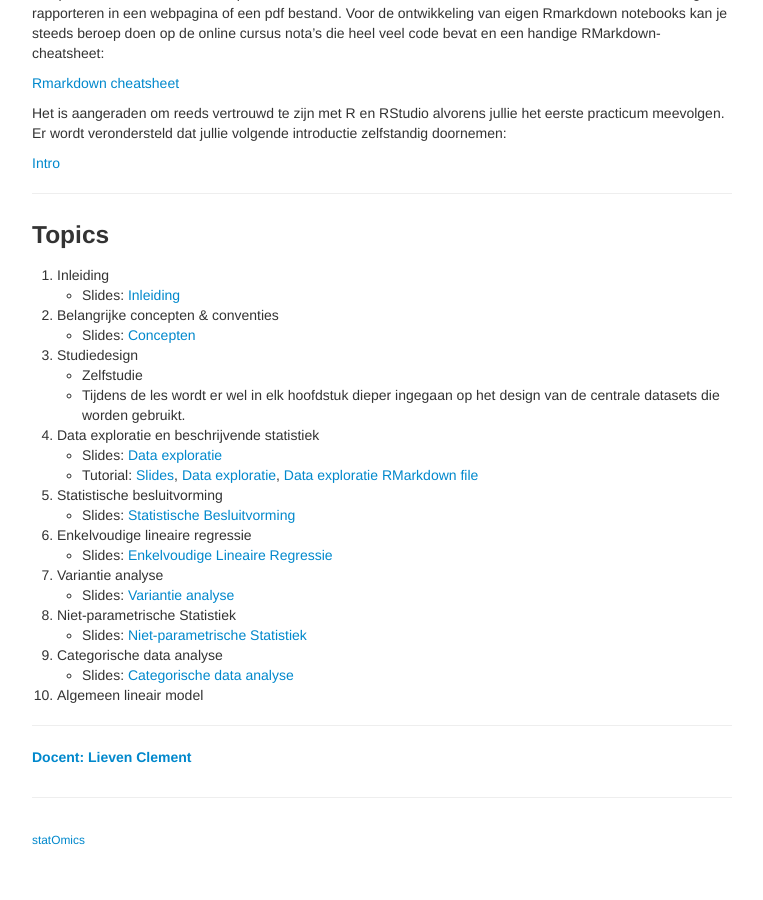
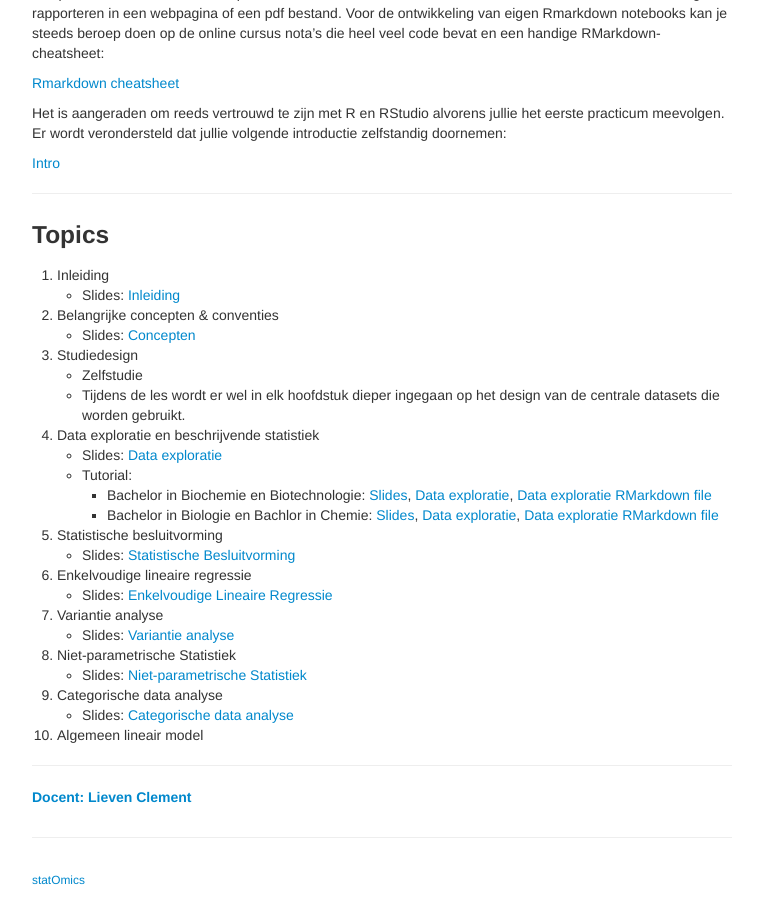
Before and after one commit to adder/statistiekBasisCursus, a Jekyll site: the page built from index.md, in a window 1280 px wide and 900 px high, scrolled down 2015 px. Shown: the whole window, without its empty margins (258-1021 px from the left). Built offline with Jekyll 4.4.1, drawn with Linux system fonts in a browser that asks for light colours; before the commit the page ends 2875 px from its top, so only the background shows below that.

Commit message:
add slides Jeroen

```diff
--- a/index.md
+++ b/index.md
@@ -79,7 +79,9 @@
 
   4. Data exploratie en beschrijvende statistiek
   - Slides: [Data exploratie](assets/04-DataExploratie.pdf)
-  - Tutorial: [Slides](practica/practicum1/class1_kvdb.pdf), [Data exploratie](practica/practicum1/PC-practicum1.html), [Data exploratie RMarkdown file](practica/practicum1/PC-practicum1.Rmd)
+  - Tutorial:
+    + Bachelor in Biochemie en Biotechnologie: [Slides](practica/practicum1/class1_kvdb.pdf), [Data exploratie](practica/practicum1/PC-practicum1.html), [Data exploratie RMarkdown file](practica/practicum1/PC-practicum1.Rmd)
+    + Bachelor in Biologie en Bachlor in Chemie: [Slides](practica/practicum1/slides_Koen_adapted.pdf), [Data exploratie](practica/practicum1/PC-practicum1.html), [Data exploratie RMarkdown file](practica/practicum1/PC-practicum1.Rmd)
 
   5. Statistische besluitvorming
   - Slides: [Statistische Besluitvorming](assets/05-StatisticalInference.pdf)
```
Also changed, not shown: 1 other file.
